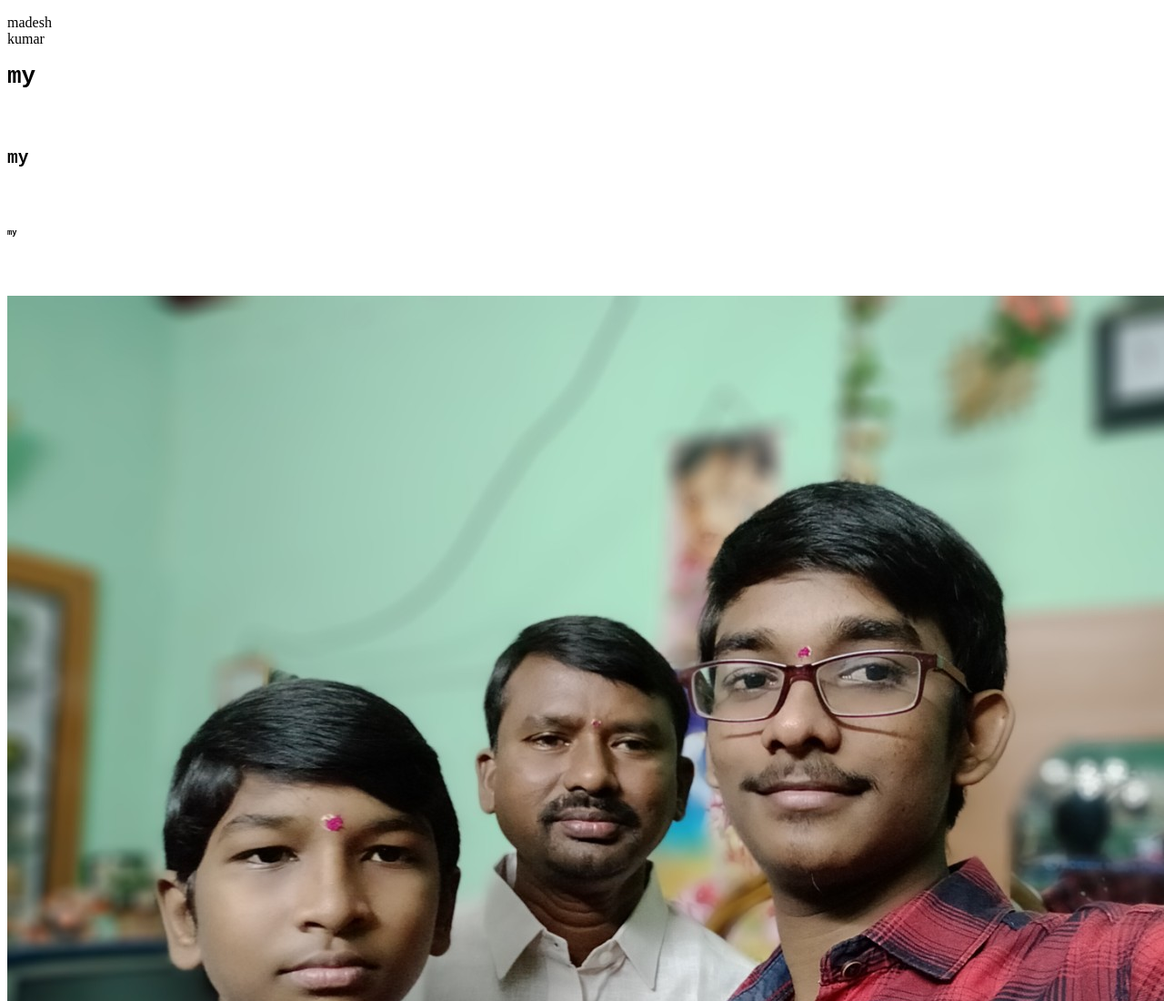
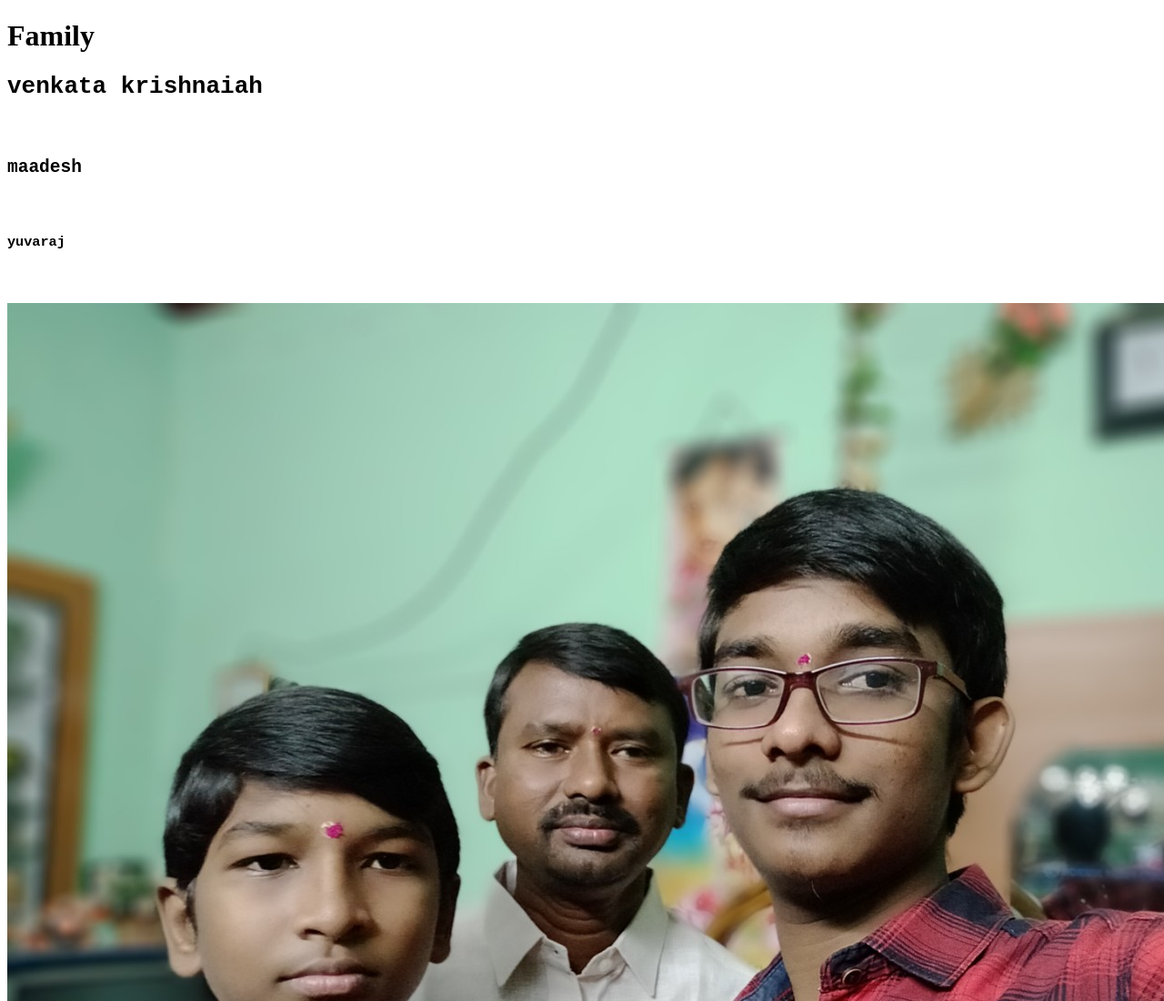
Before and after one commit to Maadesh11/family, a plain HTML site: page index.html in a window 1280 px wide. Shown: the top 1100 px of the page at 91% size. Drawn offline with Linux system fonts and the light colour scheme.

Commit message:
Update index.html

```diff
--- a/index.html
+++ b/index.html
@@ -4,10 +4,10 @@
     <title> nana</title>
 </head>
 <body>
-    <p>madesh <br>kumar</p>
-    <pre><h1>my</h1>
-    <h2>my</h2>
-    <h6>my</h6>
+   <h1>Family</h1>
+    <pre><h1>venkata krishnaiah</h1>
+    <h2>maadesh</h2>
+    <h3>yuvaraj</h3>
     </pre>
 
     <img src="IMG20201115091233.jpg" alt="no">
```
